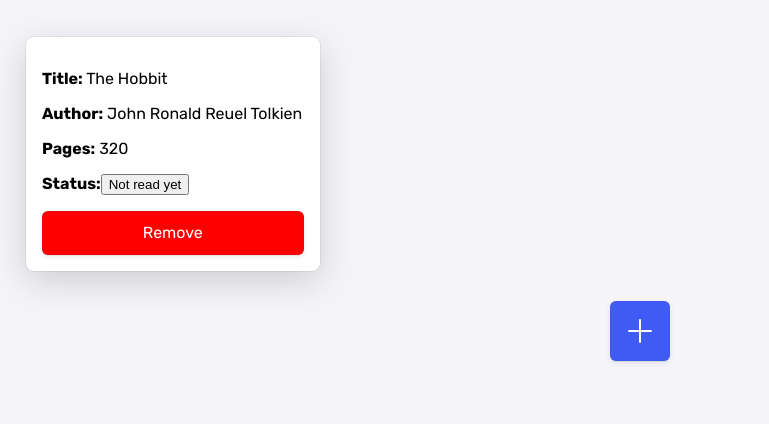
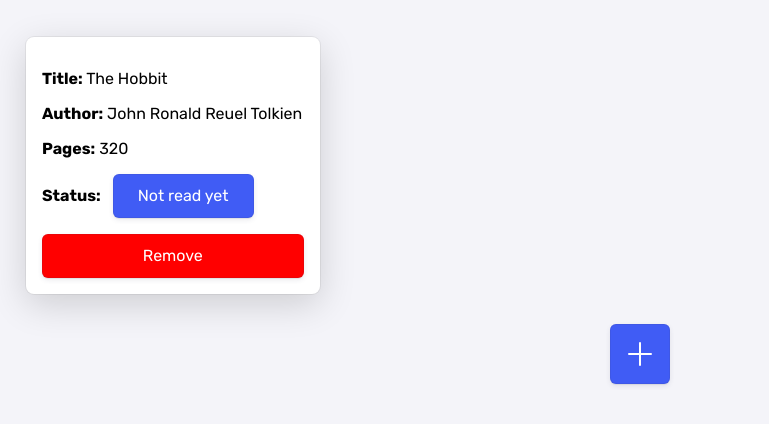
Before and after one commit to zakarialaoui10/library, a plain HTML site: page index.html in a window 1280 px wide. Shown: the part 70-494 px from the top of the page, without its empty margins (0-769 px from the left). Drawn offline with Linux system fonts and the light colour scheme.

Commit message:
It works!

```diff
--- a/logic.js
+++ b/logic.js
@@ -46,6 +46,7 @@ function displayBookToLibrary() {
         <p><strong>Pages:</strong> ${myLibrary[myLibrary.length - 1].pages}</p>`;
 
         let statusParagraph = document.createElement("p");
+        statusParagraph.classList.add("status-paragraph");
         statusParagraph.innerHTML = "<strong>Status:</strong>";
         card.appendChild(statusParagraph);
 
--- a/style.css
+++ b/style.css
@@ -75,7 +75,7 @@ button#close-button {
     justify-content: end;
 }
 
-#submit, #new-book, #close-button, .remove-button {
+#submit, #new-book, #close-button, .remove-button, .button-status {
     display: flex;
     justify-content: center;
     align-items: center;
@@ -108,6 +108,12 @@ button#close-button {
     padding: 0 25px;
 }
 
+button.button-status {
+    margin: 0 12px;
+    display: inline;
+    padding: 0 25px;
+}
+
 button.remove-button {
     background-color: #ff0000;
 }
@@ -125,6 +131,11 @@ button.remove-button {
     background-color: #0052cc;
 }
 
+.status-paragraph {
+    display: flex;
+    align-items: center;
+}
+
 dialog {
     box-shadow: rgba(0, 0, 0, 0.16) 0px 10px 36px 0px, rgba(0, 0, 0, 0.06) 0px 0px 0px 1px;
     border: 2px solid #ccc;
```
